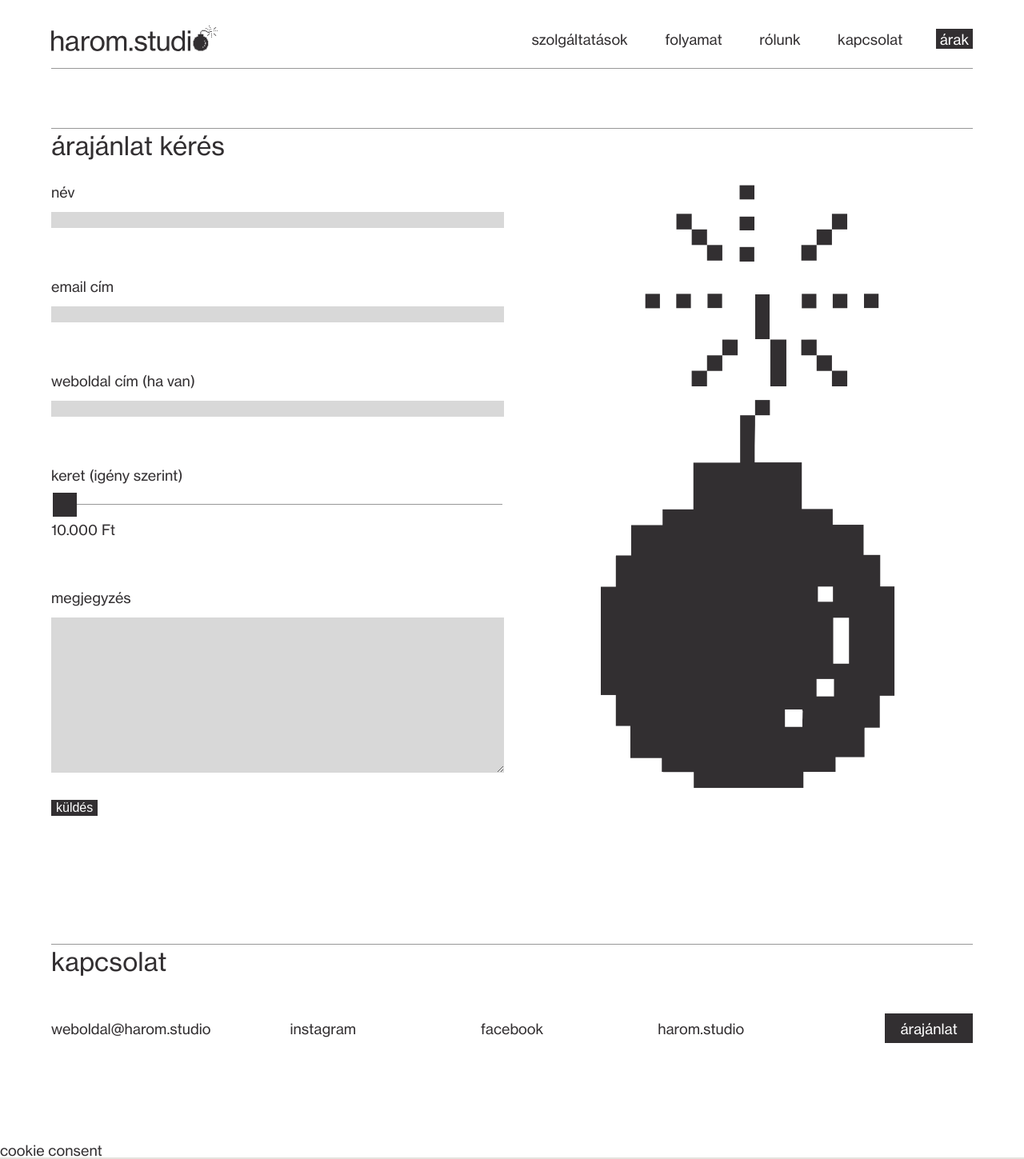
After one commit to agocsbence/weboldal-keszites, a PHP site: page /arajanlat/index.html in a window 1280 px wide. The commit adds this page. Shown: the whole page at 80% size. Run offline with PHP 8.4, Linux system fonts and the light colour scheme; style sheets or scripts are compiled from the project's sources.

Commit message:
EmailJS added to send form data

```diff
--- /dev/null
+++ b/src/arajanlat/index.html
@@ -0,0 +1,120 @@
+<!DOCTYPE html>
+<html lang="hu">
+<head>
+    <meta charset="UTF-8">
+    <meta name="viewport" content="width=device-width, initial-scale=1.0">
+    <title>Weboldal készítés - HAROM.studio</title>
+
+    <link rel="stylesheet" href="../css/style.css">
+    <!-- <script src="//www.google.com/recaptcha/api.js" async defer></script> -->
+    <script type="text/javascript" src="//cdn.jsdelivr.net/npm/emailjs-com@2.4.1/dist/email.min.js"></script>
+    <script type="text/javascript">
+        (function(){
+           emailjs.init('user_IDTwRWo5XsYBHu40NRarH');
+        })();
+    </script>
+    <script type="text/javascript">
+        window.onload = function() {
+            document.getElementById('contact-form').addEventListener('submit', function(event) {
+                event.preventDefault();
+                // generate the contact number value
+                this.contact_number.value = Math.random() * 100000 | 0;
+                emailjs.sendForm('haromstudio_com_smtp_server', 'arajanlatkeres', this)
+                .then(function(response) {
+                    console.log('SUCCESS!', response.status, response.text);
+                    location.reload();
+                }, function(error) {
+                    console.log('FAILED...', error);
+                });;
+            });
+        }
+    </script>
+</head>
+<body>
+    <header class="border-bottom container">
+        <div id="logo">
+            <img src="../img/harom-logo-dark.svg" alt="HAROM.studio">
+        </div>
+        <nav>
+            <ul>
+                <li><a href="../index.html#services">szolgáltatások</a></li>
+                <li><a href="../index.html#process">folyamat</a></li>
+                <li><a href="../index.html#about">rólunk</a></li>
+                <li><a href="../index.html#contact">kapcsolat</a></li>
+                <li class="btn"><a href="#">árak</a></li>
+            </ul>
+        </nav>
+    </header>
+    <main>
+
+        <section id="form" class="border-top container">
+            <h2>árajánlat kérés</h2>
+            <div class="flexbox">
+                <form action="" method="POST" id="contact-form">
+                    <input type="hidden" name="contact_number">
+                    <label for="f_name">
+                        név
+                        <input type="text" name="f_name" required aria-required="true" maxlength="100">
+                    </label>
+                    <label for="f_email">
+                        email cím
+                        <input type="email" name="f_email" required pattern="^(([-\w\d]+)(\.[-\w\d]+)*@([-\w\d]+)(\.[-\w\d]+)*(\.([a-zA-Z]{2,5}|[\d]{1,3})){1,2})$" spellcheck="false" required aria-required="true" title="pl. email@cim.hu; tartalmaznia kell a @ karaktert és a domain címet is (pl. cim.hu)">
+                    </label>
+                    <label for="f_website">
+                        weboldal cím (ha van)
+                        <input type="text" name="f_website" maxlength="100">
+                    </label>
+                    <label for="f_range">
+                        keret (igény szerint)
+                        <input type="range" min="10" max="990" value="10" step="10" id="f_range" name="f_range">
+                        <p><span id="rangeValue"></span>.000 Ft</p>
+                    </label>
+                    <label for="f_message">
+                        megjegyzés
+                        <textarea name="f_message" id="f_message" cols="30" rows="10"></textarea>
+                    </label>
+                    <!-- <div class="g-recaptcha" data-sitekey="6LcqN-4UAAAAAFBfX-OkgRUr9z15wwqp3Pove3R9"></div> -->
+                    <input type="submit" value="küldés" class="btn">
+                </form>
+                <div id="bomb-wrapper">
+                    <img src="../img/bomb.png" alt="HAROM.studio">
+                </div>
+            </div>
+        </section>
+
+        <section id="contact" class="border-top container">
+            <h2>kapcsolat</h2>
+            <div class="grid">
+                <div class="grid-item">
+                    <a href="" class="email-link grid-item">weboldal@harom.studio</a>
+                </div>
+                <!-- <div class="grid-item desktop-only"></div> -->
+                <div class="grid-item">
+                    <a href="" class="insta-link grid-item">instagram</a>
+                </div>
+                <div class="grid-item">
+                    <a href="" class="fb-link grid-item">facebook</a>
+                </div>
+                <div class="grid-item">
+                    <a href="" class="web-link grid-item">harom.studio</a>
+                </div>
+                <div class="grid-item">
+                    <a href="" class="btn button-link grid-item">árajánlat</a>
+                </div>
+            </div>
+        </section>
+    </main>
+    <footer>
+        cookie consent
+    </footer>
+    <script src="https://unpkg.com/swiper/js/swiper.min.js"></script>
+    <script>
+        var rangeValue = document.getElementById('f_range'),
+            output = document.getElementById('rangeValue');
+        output.innerHTML = rangeValue.value;
+        rangeValue.oninput = function() {
+            output.innerHTML = this.value;
+        }
+    </script>
+</body>
+</html>
--- a/src/arajanlat/index.php
+++ b/src/arajanlat/index.php
@@ -64,7 +64,7 @@
         );
         // Mail header
         $header = "Content-type: text/html; charset=".$encoding." \r\n";
-        $header .= "From: noreply@haromstudio.com \r\n";
+        $header .= "From: HAROM.studio Árajánlat <noreply@haromstudio.com> \r\n";
         $header .= "MIME-Version: 1.0 \r\n";
         $header .= "Content-Transfer-Encoding: 8bit \r\n";
         $header .= "Date: ".date("r (T)")." \r\n";
```
Also changed, not shown: dist/arajanlat/index.html (added, +120 -0 lines), 1 other file.
